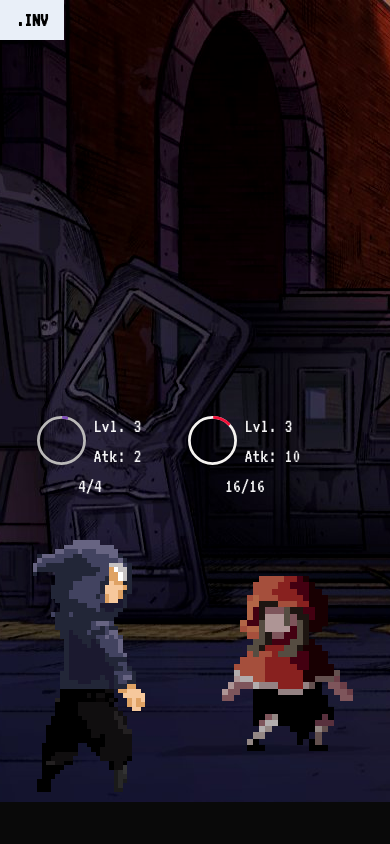
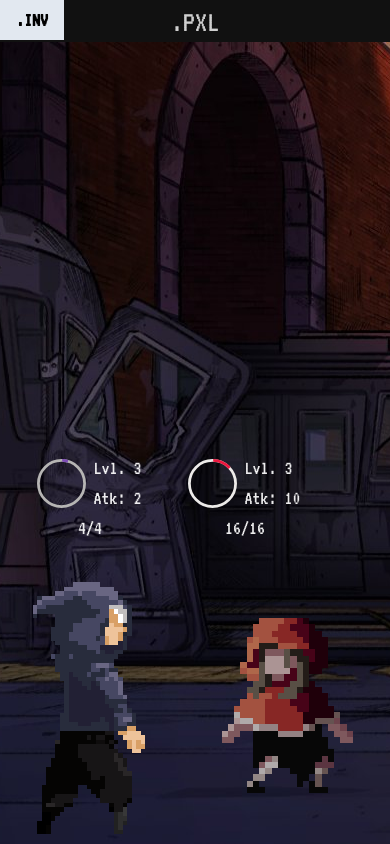
Before and after one commit to Veniceav/.Pxl, a React (Create React App) app: page / in a window 390 px wide. Both pictures are taken after a click on the button "PRESS START". Built offline with nearby package versions, Linux system fonts and the light colour scheme.

Commit message:
Fixed responsive issue

```diff
--- a/src/App.js
+++ b/src/App.js
@@ -1,5 +1,5 @@
 import React, { useState } from 'react';
-import { ChakraProvider, Box } from '@chakra-ui/react';
+import { ChakraProvider, Box, Flex } from '@chakra-ui/react';
 import theme from './lib/theme';
 import Page from './Page';
 import LoadingPage from './components/LoadingPage';
@@ -10,7 +10,7 @@ function App() {
   return (
     <ChakraProvider theme={theme}>
       {play ? (
-        <Box>
+        <Box w="100vw" h="100vh">
           <Page />
         </Box>
       ) : (
--- a/src/Page.js
+++ b/src/Page.js
@@ -6,13 +6,14 @@ import { Box, Flex, HStack } from '@chakra-ui/react';
 const Page = () => {
   return (
     <Box
-      h="100vh"
-      w="100vw"
+      h="100%"
+      w="100%"
       bg="#111"
       color="whiteAlpha.800"
       fontFamily="'VT323', monospace;"
-      filter="contrast(107%)"
+      filter="contrast(100%)"
     >
+      <Banner />
       <GameWindow />
     </Box>
   );
--- a/src/components/Inventory.js
+++ b/src/components/Inventory.js
@@ -36,7 +36,7 @@ const BuyBtn = props => {
 
   const giveCells = () => {
     let cellsGiven = Math.round(params.maxHealth / 2);
-    console.log(cellsGiven + 'Cells Recieved');
+    // console.log(cellsGiven + 'Cells Recieved');
     setParam('cells', params.cells + cellsGiven);
   };
 
@@ -47,7 +47,7 @@ const BuyBtn = props => {
     );
     setParam('health', newMaxHp);
     setParam('maxHealth', newMaxHp);
-    console.log('Enemy Health: ' + newMaxHp);
+    // console.log('Enemy Health: ' + newMaxHp);
   };
 
   //respawn Enemy
@@ -57,7 +57,7 @@ const BuyBtn = props => {
 
   useEffect(() => {
     if (params.health <= 0) {
-      console.log('Enemy Taken Down!');
+      // console.log('Enemy Taken Down!');
       giveCells();
       setParam('level', params.level + 1);
       respawn();
@@ -239,6 +239,7 @@ const Inventory = () => {
       direction="column"
       flex="1 1 25%"
       minW="250px"
+      h="100%"
       bgColor="rgba(15, 15, 15, 0.8)"
     >
       <Flex direction="column" className="upgrades" minH="300px" h="100%">
--- a/src/components/viewType/DesktopView.js
+++ b/src/components/viewType/DesktopView.js
@@ -21,12 +21,10 @@ const DesktopView = props => {
   } = props;
 
   return (
-    <Flex w="100%" flexWrap="wrap">
-      <Banner />
+    <Flex w="100%" h="100%" flexWrap="wrap">
       <Flex
         className="Action-Window"
         direction="column"
-        h="95%"
         flex="3 2 75%"
         w="75%"
         bgImage={images.backgrounds.levelbg}
@@ -46,7 +44,7 @@ const DesktopView = props => {
           direction="column"
           className="InteractiveWindow"
           flex="5 1 750px"
-          h="90%"
+          h="80%"
           p="80px 0px"
           justify="end"
         >
--- a/src/components/viewType/components/SpContainer.js
+++ b/src/components/viewType/components/SpContainer.js
@@ -77,11 +77,11 @@ const TabContainer = props => {
       const updatedCurrentHp = params.playerCurrentHp + specialHlgValue(value);
       if (updatedCurrentHp >= params.playerHp) {
         const amountRestoredOP = updatedCurrentHp - params.playerHp;
-        console.log(amountRestoredOP + 'hp restored');
+        // console.log(amountRestoredOP + 'hp restored');
         setParam('playerCurrentHp', params.playerHp);
       } else {
         const amountRestored = updatedCurrentHp;
-        console.log(amountRestored + 'hp restored');
+        // console.log(amountRestored + 'hp restored');
         setParam('playerCurrentHp', updatedCurrentHp);
       }
     };
--- a/src/lib/upgrades.js
+++ b/src/lib/upgrades.js
@@ -16,8 +16,8 @@ let upgrades = {
   innerFocus: {
     name: 'InnerFocus',
     purchased: false,
-    description: 'Permanent +5 Crit.',
-    baseDPS: 20,
+    description: 'Permanent +20%  ATK DMG.',
+    baseDPS: 0.2,
     cost: 100,
     currentLevel: 0,
     image: `${images.upgrades.boxingGloves}`,
```
